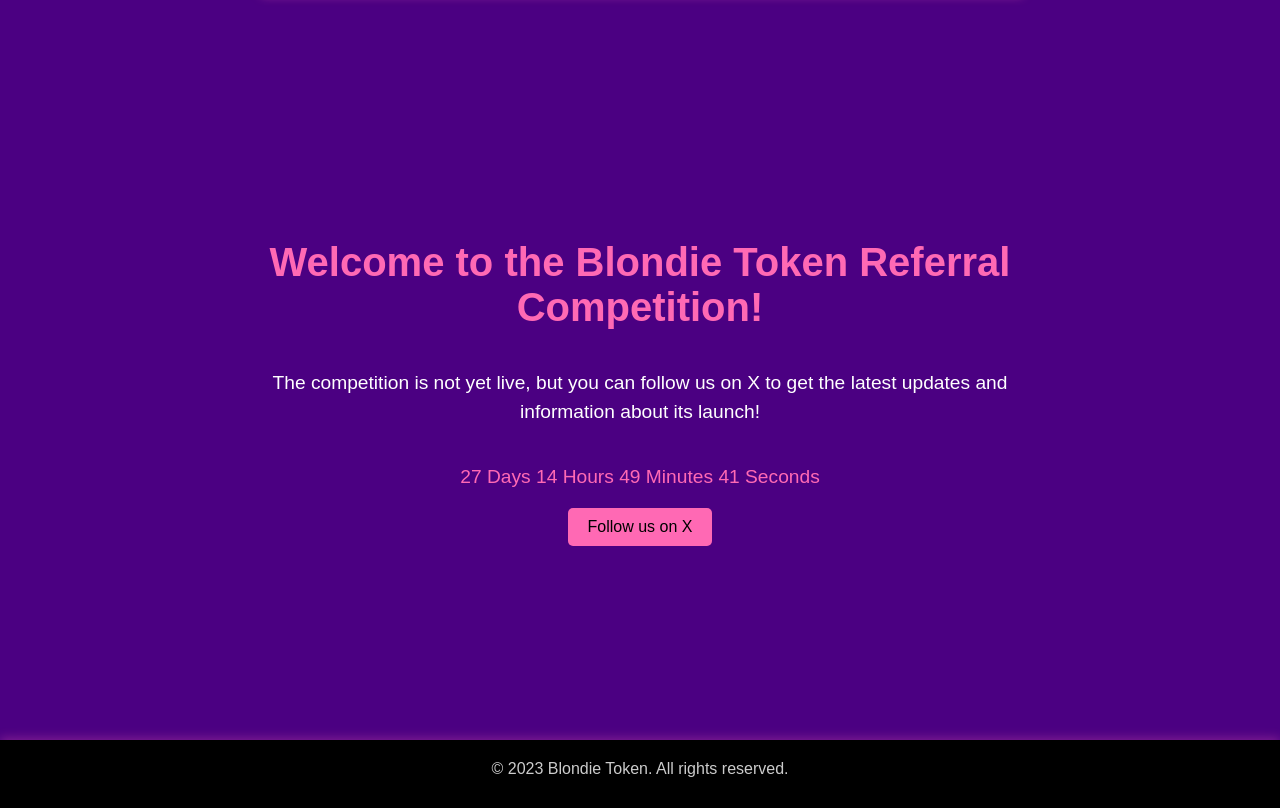
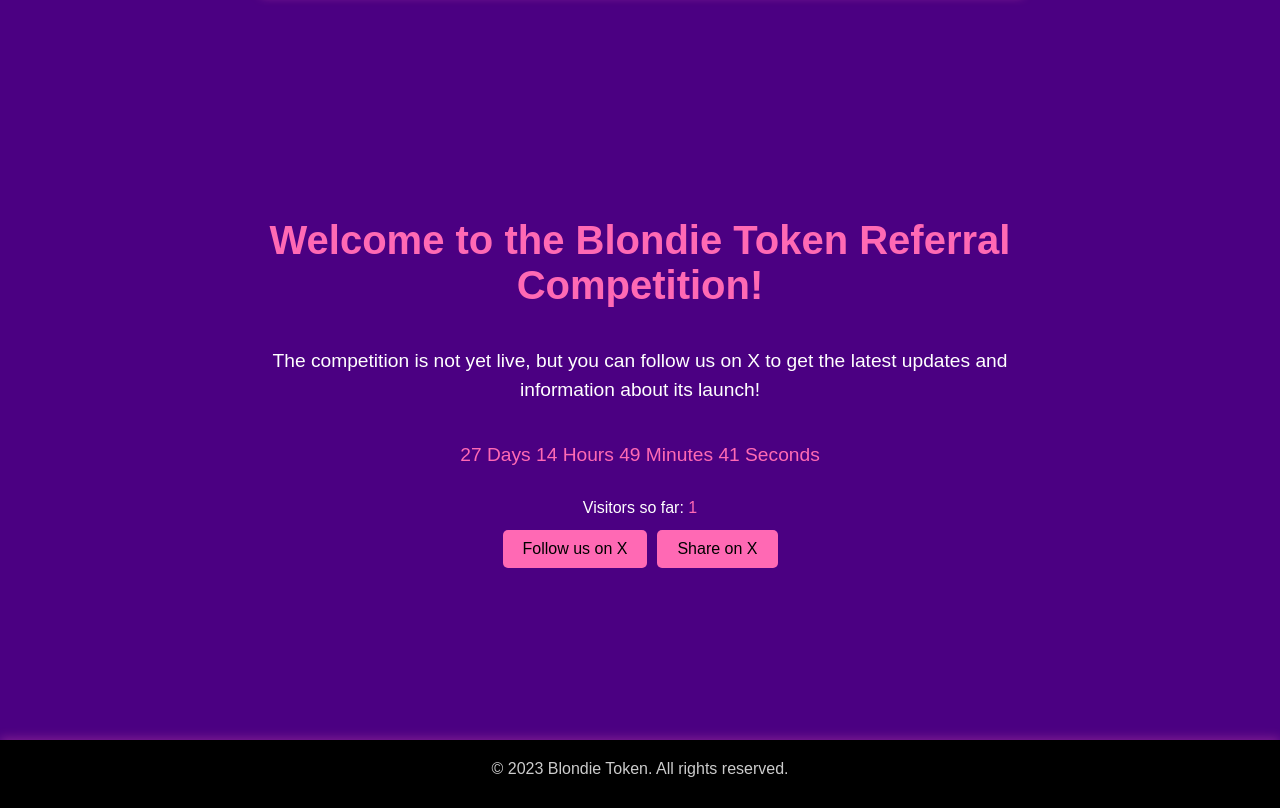
Before and after one commit to Baretap/blondiecompetition, a Flask app: page / in a window 1280 px wide. Shown: the part 458-1266 px from the top of the page. Run offline with Flask 3, Linux system fonts and the light colour scheme; data comes from the database, SQL or seed files in the repository.

```diff
--- a/app.py
+++ b/app.py
@@ -3,17 +3,42 @@ from auth import register_user, login_user
 from database import init_db, get_user_by_username
 from points import calculate_referral_points
 import sqlite3
+import os
 
-app = Flask(__name__)  # Tässä määritellään app-objekti
+app = Flask(__name__)
 app.secret_key = 'supersecretkey'
 
 # Alusta tietokanta käynnistyksessä
 init_db()
 
+# Funktio kävijämäärän tallentamiseen ja hakemiseen
+def update_visitor_count():
+    conn = sqlite3.connect('users.db')
+    c = conn.cursor()
+    # Tarkista, onko visitor_count-taulu olemassa, jos ei, luo se
+    c.execute('''CREATE TABLE IF NOT EXISTS visitor_count (id INTEGER PRIMARY KEY, count INTEGER)''')
+    # Tarkista, onko laskurilla jo arvo
+    c.execute("SELECT count FROM visitor_count WHERE id = 1")
+    result = c.fetchone()
+    if result is None:
+        # Jos ei arvoa, alusta laskuri arvolla 0
+        c.execute("INSERT INTO visitor_count (id, count) VALUES (1, 0)")
+        count = 0
+    else:
+        count = result[0]
+    # Kasvata laskuria yhdellä
+    count += 1
+    c.execute("UPDATE visitor_count SET count = ? WHERE id = 1", (count,))
+    conn.commit()
+    conn.close()
+    return count
+
 # Aloitussivu
 @app.route('/')
 def index():
-    return render_template('index.html')
+    # Päivitä kävijämäärä ja hae nykyinen määrä
+    visitor_count = update_visitor_count()
+    return render_template('index.html', visitor_count=visitor_count)
 
 # Rekisteröityminen
 @app.route('/register', methods=['GET', 'POST'])
--- a/templates/index.html
+++ b/templates/index.html
@@ -49,7 +49,15 @@
             <span id="minutes"></span> Minutes
             <span id="seconds"></span> Seconds
         </div>
-        <a href="https://x.com/blondietoken" class="dashboard-btn">Follow us on X</a>
+        {% if visitor_count %}
+        <p style="font-size: 1em; color: var(--white); margin: 10px 0;">
+            Visitors so far: <span style="color: var(--pink);">{{ visitor_count }}</span>
+        </p>
+        {% endif %}
+        <div style="display: flex; gap: 10px; justify-content: center; flex-wrap: wrap;">
+            <a href="https://x.com/blondietoken" class="dashboard-btn">Follow us on X</a>
+            <a href="https://twitter.com/intent/tweet?text=Check%20out%20the%20Blondie%20Token%20Referral%20Competition!%20Join%20and%20win%20$10,000%20in%20tokens!&url={{ request.url | urlencode }}&hashtags=BlondieToken,ReferralCompetition" class="dashboard-btn" target="_blank">Share on X</a>
+        </div>
     </div>
 
     <!-- Footer (ilman Donate-linkkiä) -->
```
Also changed, not shown: templates/base.html (+8 -0 lines).
